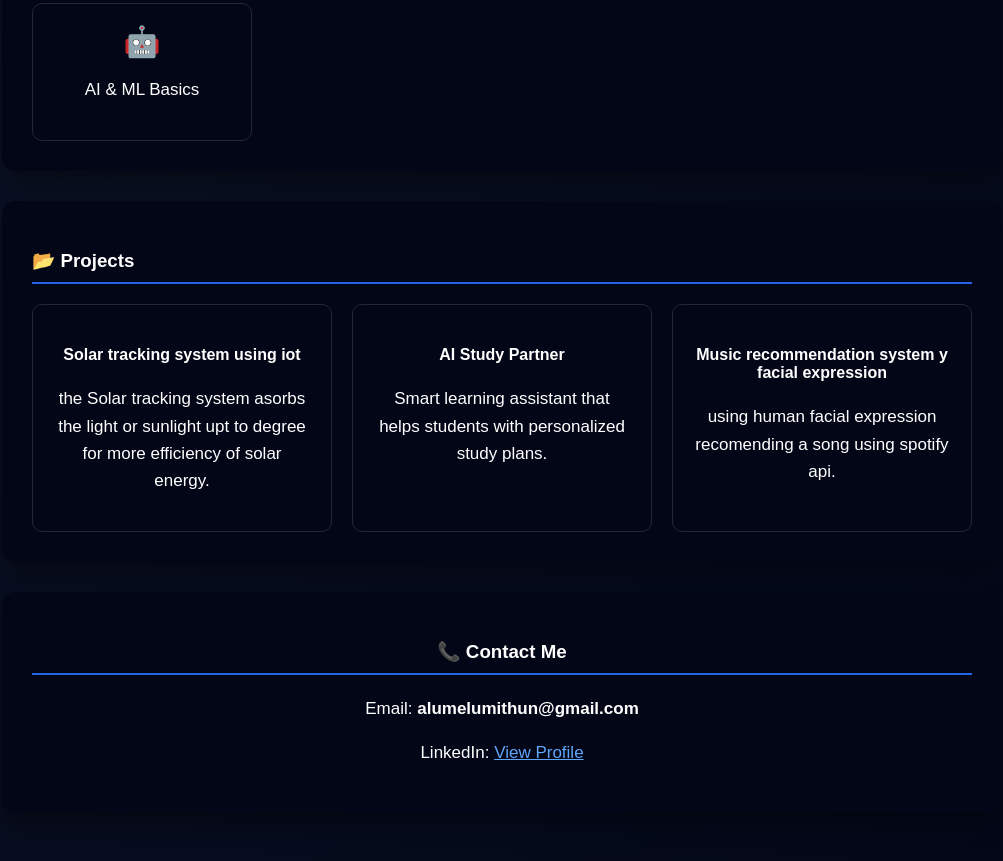
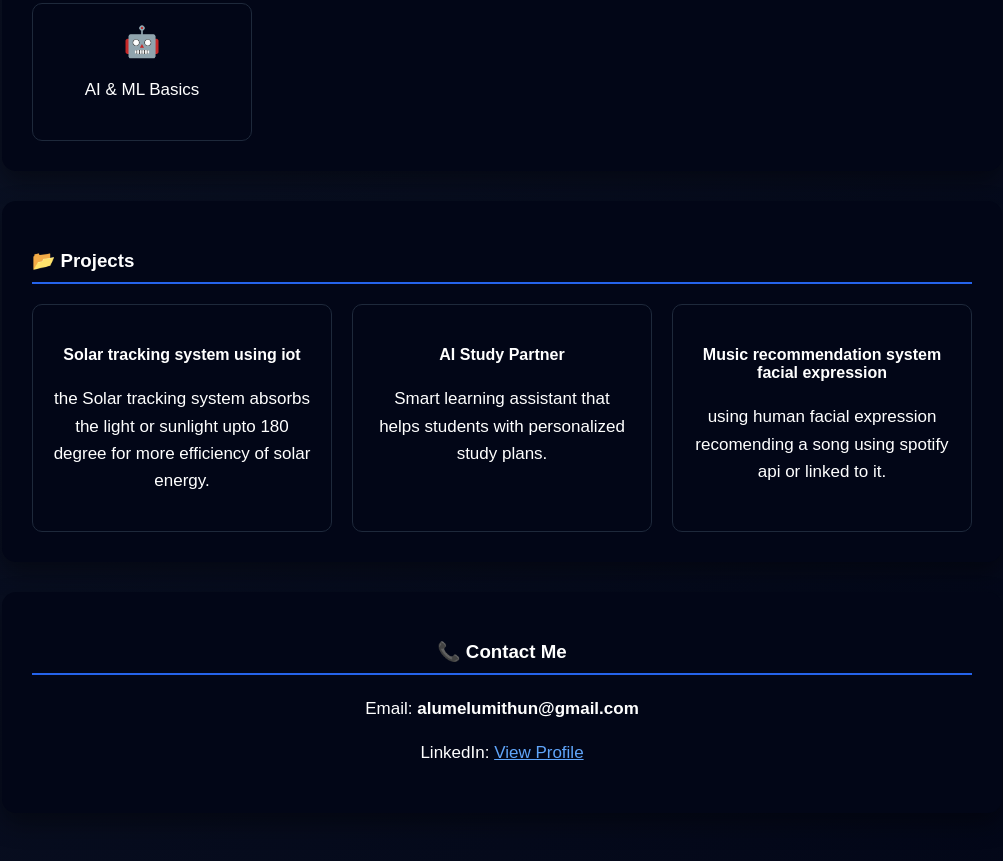
Before and after one commit to Mithunreddy-bot/mithun-reddy-portfolio, a plain HTML site: page index.html in a window 1280 px wide. Shown: the part 897-1758 px from the top of the page, without its empty margins (138-1141 px from the left). Drawn offline with Linux system fonts and the light colour scheme.

Commit message:
Update index.html

```diff
--- a/index.html
+++ b/index.html
@@ -128,7 +128,7 @@ p, li {
 
         <div class="project">
             <h4>Solar tracking system using iot</h4>
-            <p>the Solar tracking system asorbs the light or sunlight upt to degree for more efficiency of solar energy.</p>
+            <p>the Solar tracking system absorbs the light or sunlight upto 180 degree for more efficiency of solar energy.</p>
         </div>
 
         <div class="project">
@@ -137,8 +137,8 @@ p, li {
         </div>
 
         <div class="project">
-            <h4>Music recommendation system y facial expression</h4>
-            <p>using human facial expression recomending a song using spotify api.</p>
+            <h4>Music recommendation system facial expression</h4>
+            <p>using human facial expression recomending a song using spotify api or linked to it.</p>
         </div>
 
     </div>
```
